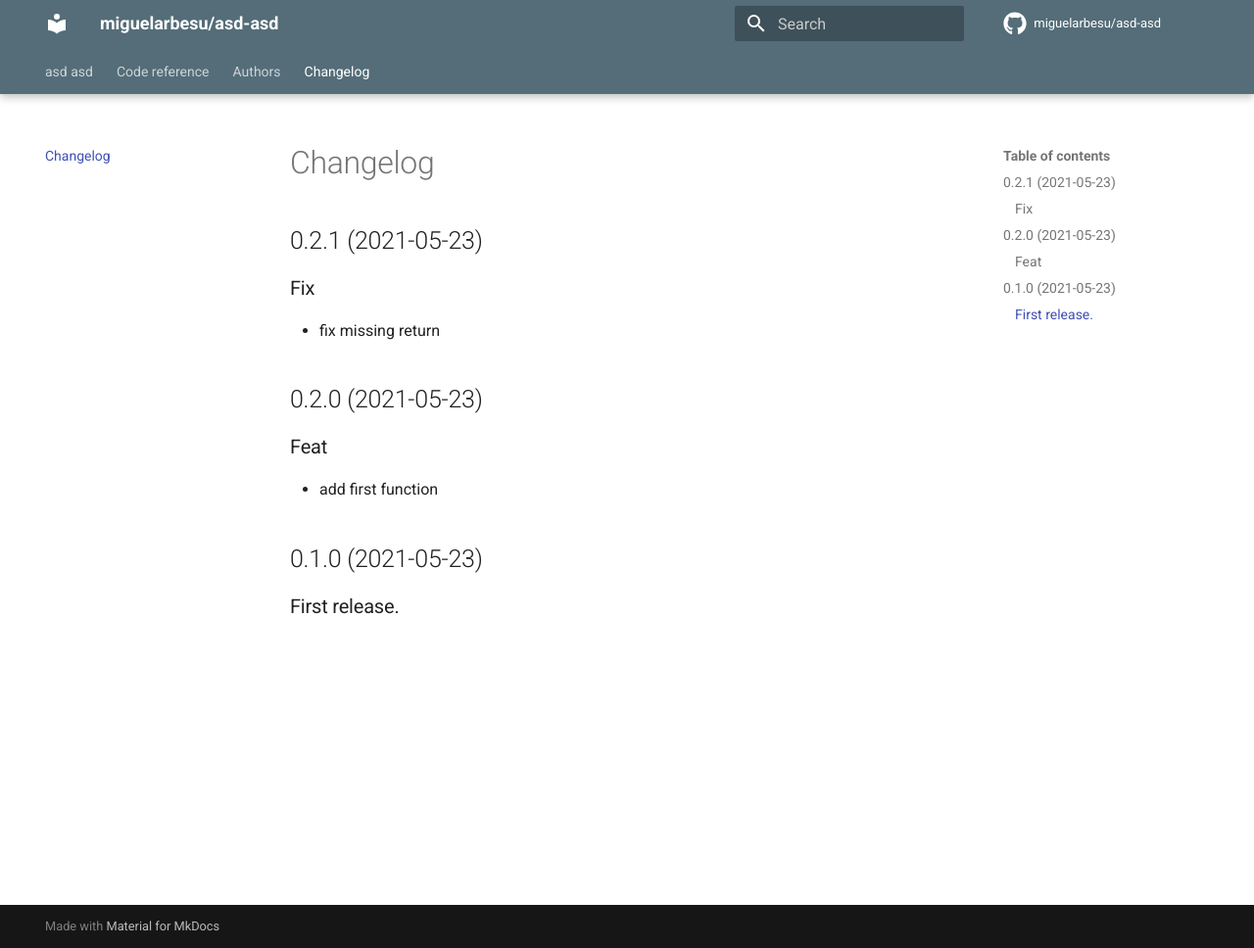
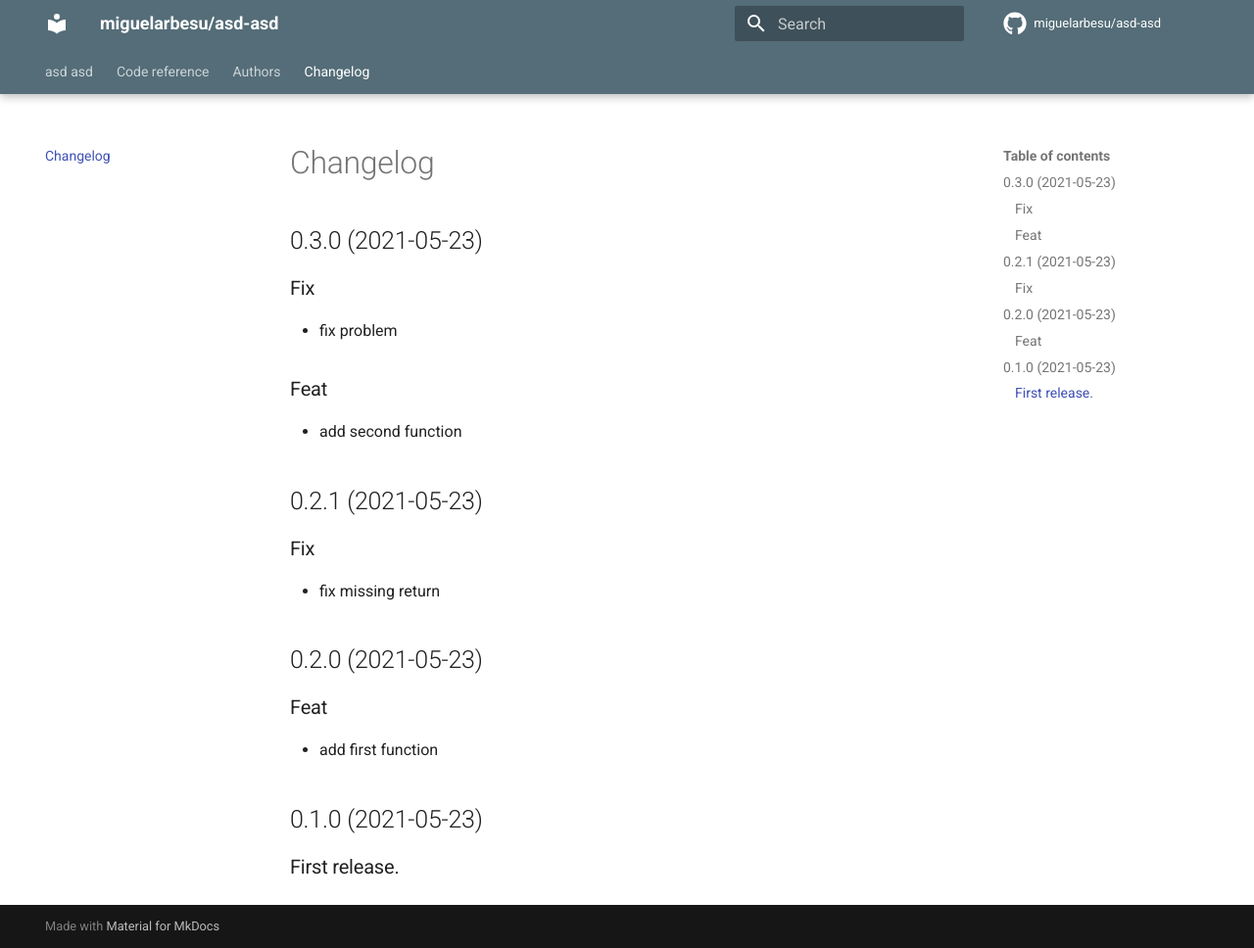
Before and after one commit to miguelarbesu/asd-asd, an MkDocs documentation site: the page built from docs/changelog.md, in a window 1280 px wide and 968 px high. Shown: the whole window at 98% size. Built offline with MkDocs 1.6.1 and Material for MkDocs 9.7.7, drawn with Linux system fonts in a browser that asks for light colours; comment, search, counter and statistics services are not loaded.

Commit message:
bump: version 0.2.1 → 0.3.0

```diff
--- a/docs/changelog.md
+++ b/docs/changelog.md
@@ -1,4 +1,14 @@
 # Changelog
+
+## 0.3.0 (2021-05-23)
+
+### Fix
+
+- fix problem
+
+### Feat
+
+- add second function
 
 ## 0.2.1 (2021-05-23)
 
--- a/pyproject.toml
+++ b/pyproject.toml
@@ -1,5 +1,5 @@
 [tool.commitizen]
-version = "0.2.1"
+version = "0.3.0"
 version_files = ["src/asd_asd/_version.py"]
 changelog_file = "docs/changelog.md"
 update_changelog_on_bump = true
--- a/src/asd_asd/_version.py
+++ b/src/asd_asd/_version.py
@@ -1 +1 @@
-__version__ = "0.2.1"
+__version__ = "0.3.0"
```
